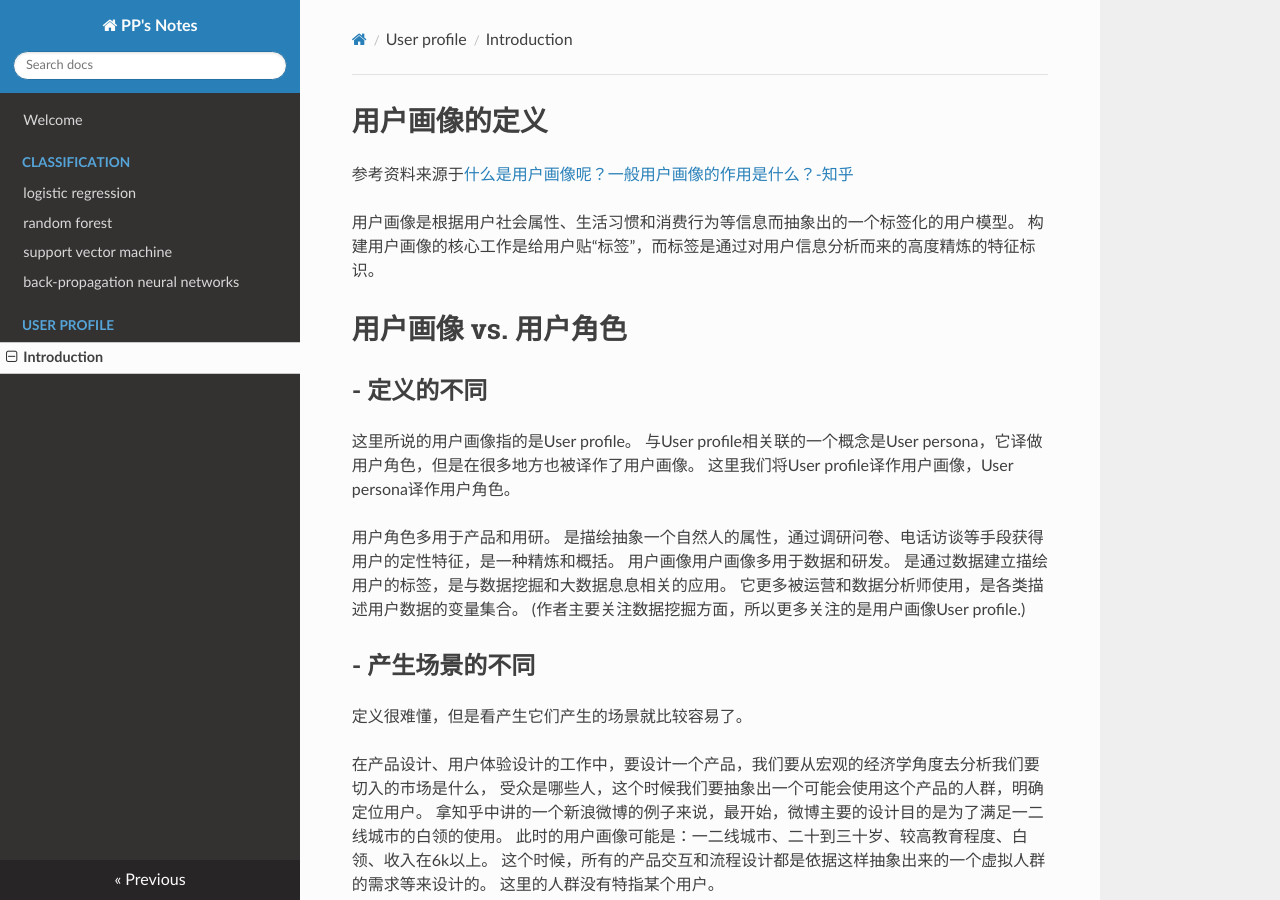
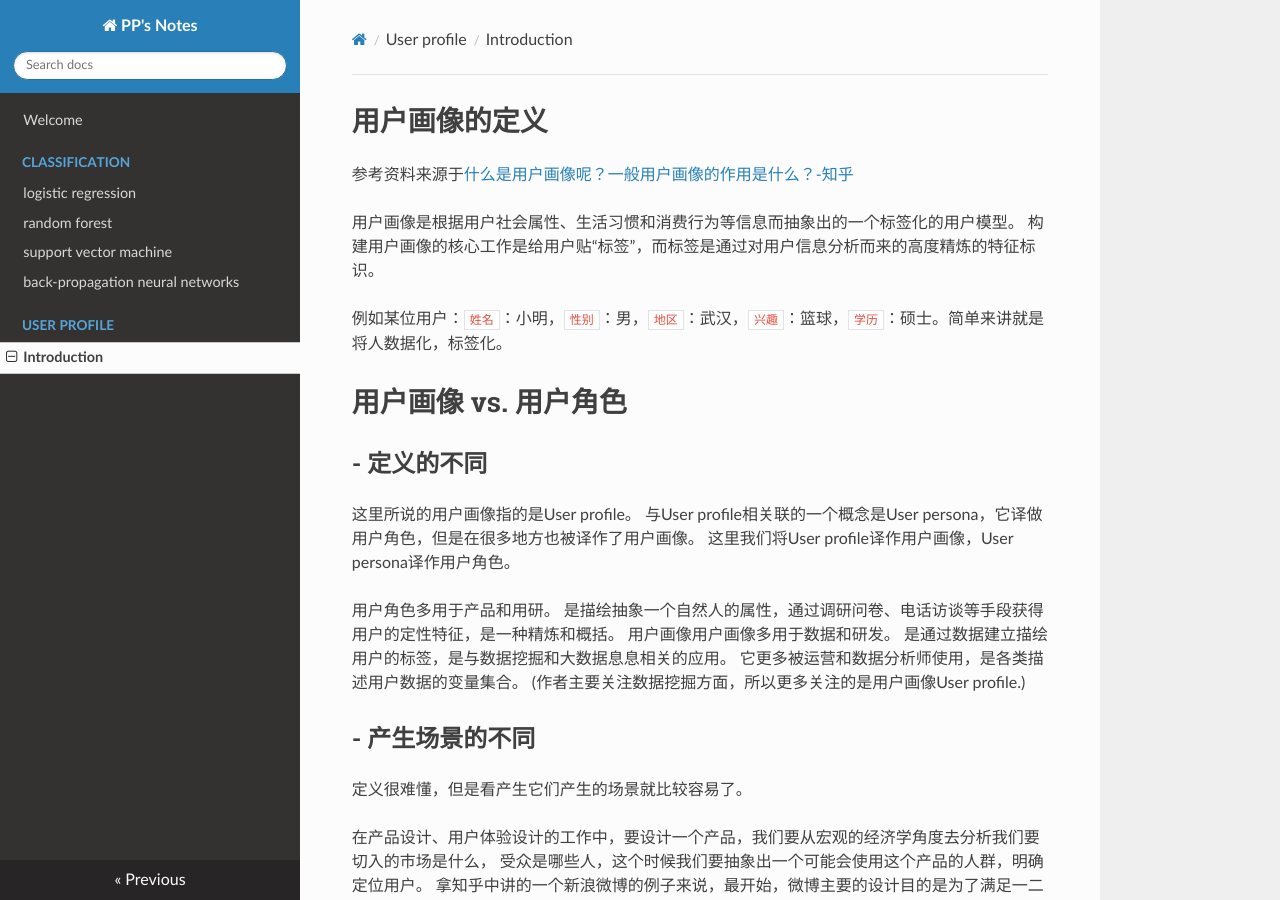
Before and after one commit to NobodyKnowsPP/pp-blog, an MkDocs documentation site: the page built from docs/UserProfile/Introduction.md, in a window 1280 px wide and 900 px high. Built offline with MkDocs 1.6.1, drawn with Linux system fonts in a browser that asks for light colours; nearby versions of some CDN libraries; old or Windows-style settings are respelled for this version of MkDocs.

Commit message:
add Introduction

```diff
--- a/docs/UserProfile/Introduction.md
+++ b/docs/UserProfile/Introduction.md
@@ -4,6 +4,8 @@
 
 用户画像是根据用户社会属性、生活习惯和消费行为等信息而抽象出的一个标签化的用户模型。
 构建用户画像的核心工作是给用户贴“标签”，而标签是通过对用户信息分析而来的高度精炼的特征标识。
+
+例如某位用户：`姓名`：小明，`性别`：男，`地区`：武汉，`兴趣`：篮球，`学历`：硕士。简单来讲就是将人数据化，标签化。
 
 # 用户画像 vs. 用户角色
 
```
